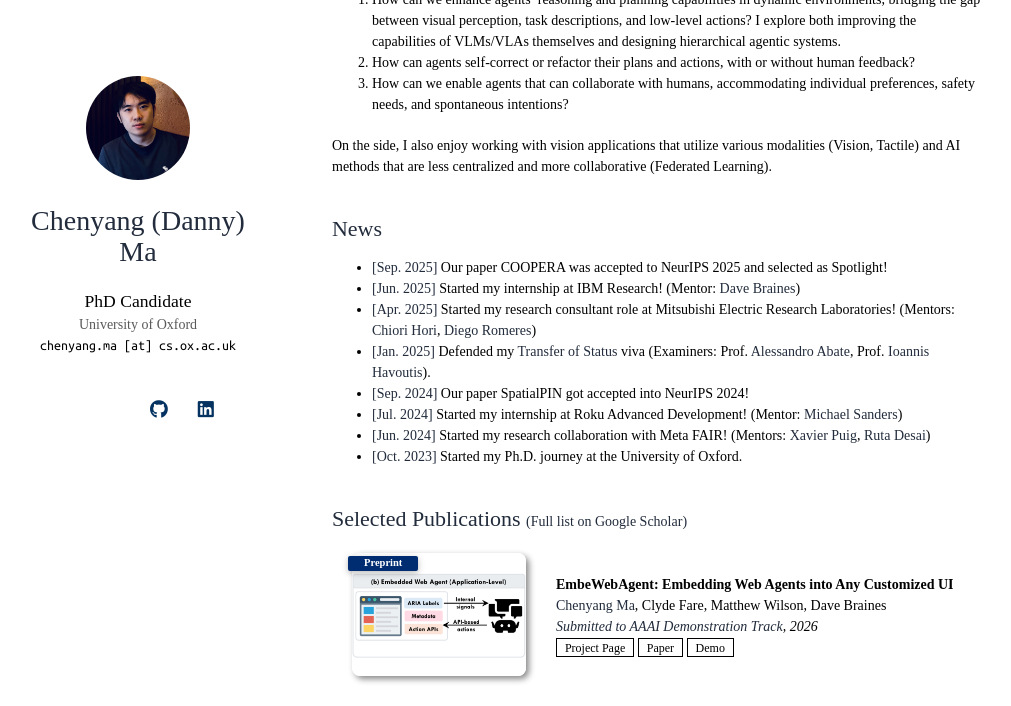
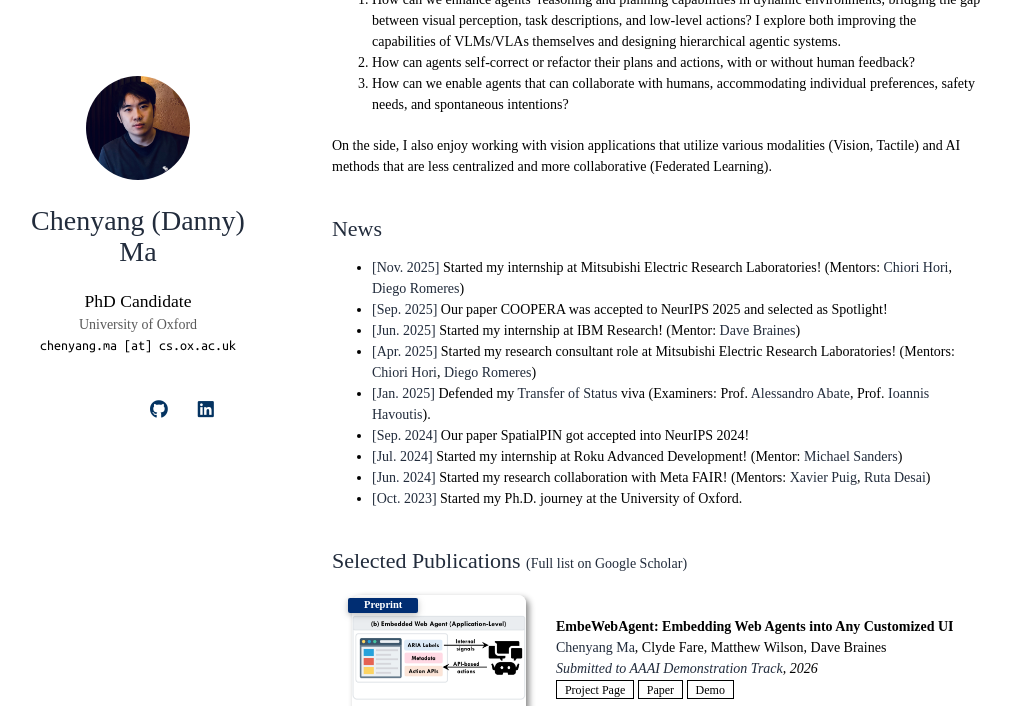
Before and after one commit to dannymcy/dannymcy.github.io, a Jekyll site: the page built from index.md, in a window 1280 px wide and 900 px high, scrolled down 499 px, cut to the strip 0-706 px from the top of the window. Shown: the whole strip, without its empty margins (138-1149 px from the left). Built offline with Jekyll 4.4.1, drawn with Linux system fonts in a browser that asks for light colours; nearby versions of some CDN libraries; a style sheet for code colours, icons or effects is not loaded; our own code applies the rules of GitHub Pages for plain Markdown files.

Commit message:
Make changes.

```diff
--- a/index.md
+++ b/index.md
@@ -40,6 +40,7 @@ On the side, I also enjoy working with vision applications that utilize various
 - **[Jul. 2023]** Our paper 3DMiner got accepted into ICCV 2023!
 - **[May. 2023]** Started my second internship at Adobe Research! (Mentors: [Matheus Gadelha](http://mgadelha.me), [Thibault Groueix](https://imagine.enpc.fr/~groueixt/), [Matthew Fisher](https://techmatt.github.io), and [Radomir Mech](https://research.adobe.com/person/radomir-mech/))
 - **[Dec. 2022]** Defended my [Transfer of Status](https://www.ox.ac.uk/students/academic/guidance/graduate/research/status/DPhil) viva (Examiners: [Prof. Yarin Gal](https://www.cs.ox.ac.uk/people/yarin.gal/website/), [Prof. Ronald Clark](https://www.ron-clark.com)). -->
+- **[Nov. 2025]** Started my internship at Mitsubishi Electric Research Laboratories! (Mentors: [Chiori Hori](https://www.merl.com/people/chori), [Diego Romeres](https://www.merl.com/people/romeres))
 - **[Sep. 2025]** Our paper COOPERA was accepted to NeurIPS 2025 and selected as Spotlight!
 - **[Jun. 2025]** Started my internship at IBM Research! (Mentor: [Dave Braines](https://research.ibm.com/people/david-braines))
 - **[Apr. 2025]** Started my research consultant role at Mitsubishi Electric Research Laboratories! (Mentors: [Chiori Hori](https://www.merl.com/people/chori), [Diego Romeres](https://www.merl.com/people/romeres))
```
